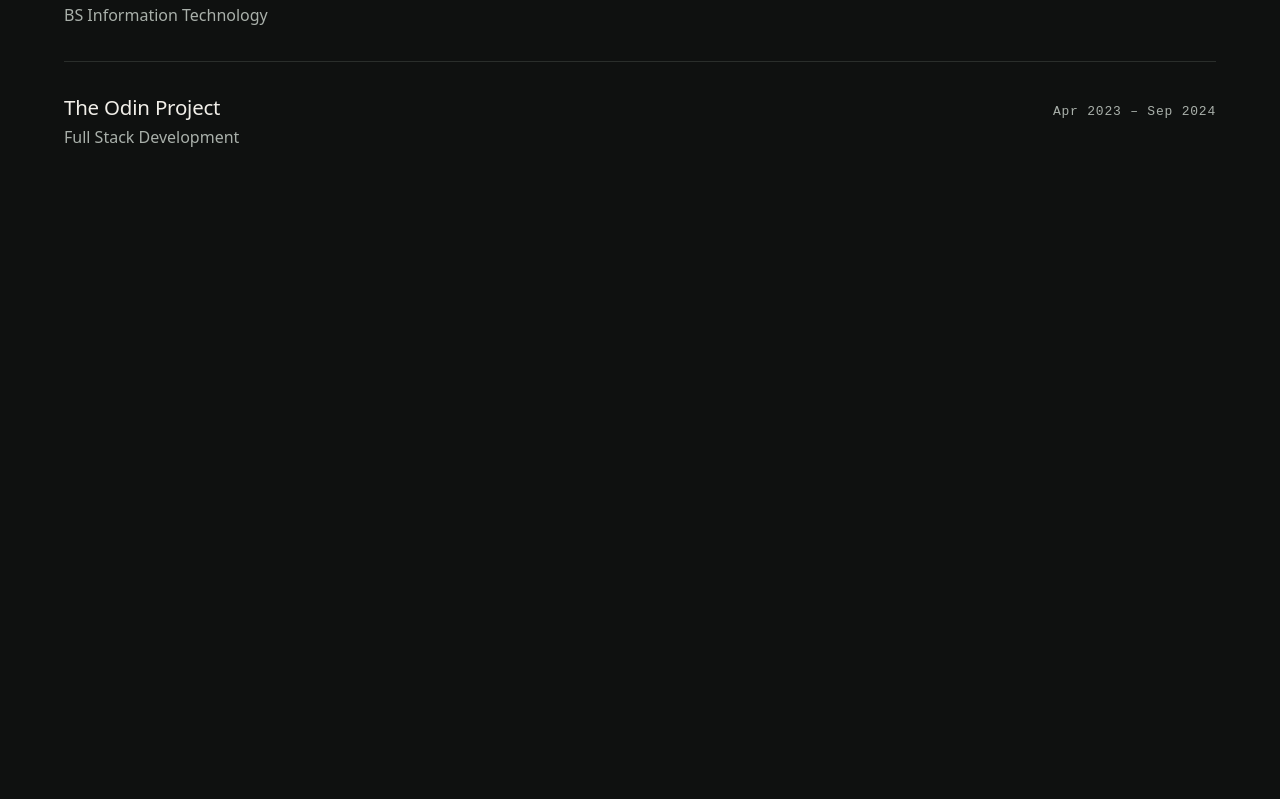
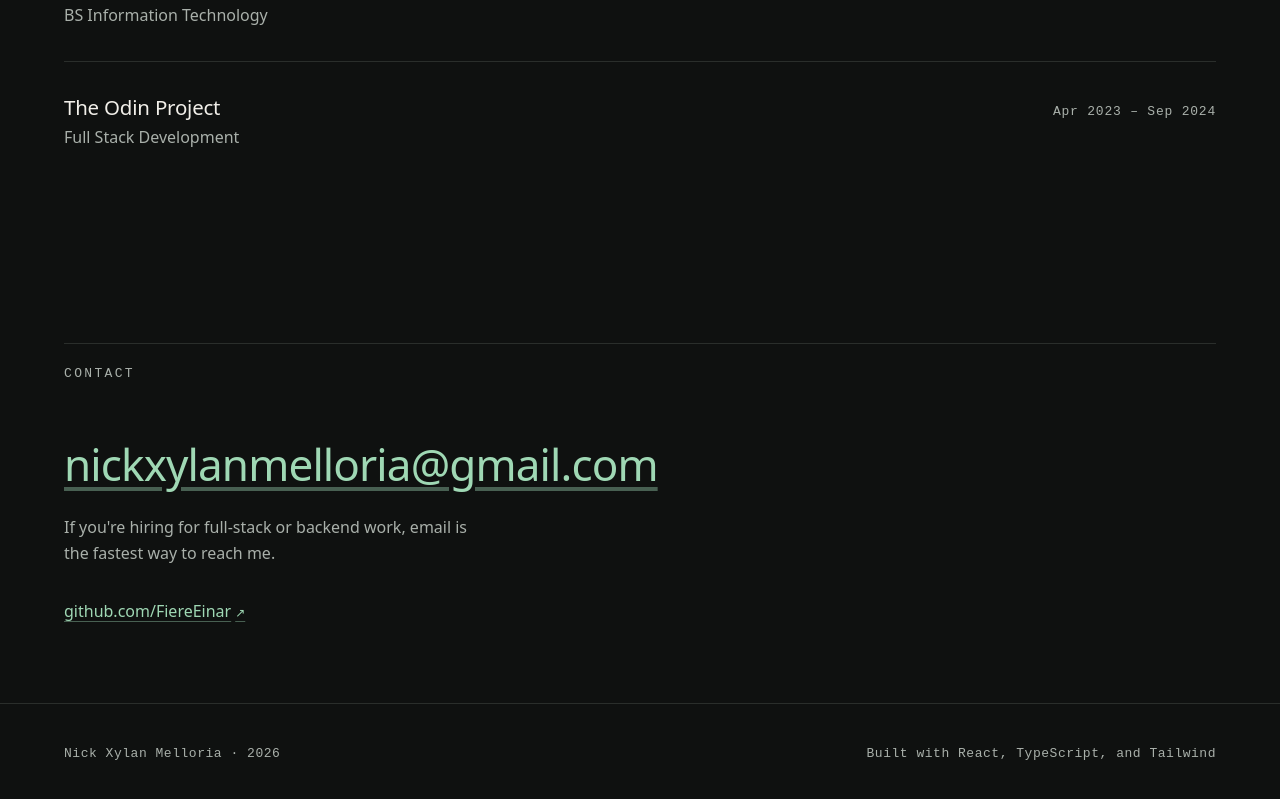
Before and after one commit to FiereEinar/personal-portfolio, a React (Vite) app: page / in a window 1280 px wide. Shown: the part 4449-5248 px from the top of the page. Before the commit the page ends 4712 px from the top, so only its background shows below. Built offline with nearby package versions, Linux system fonts and the light colour scheme.

Commit message:
feat: add contact section and footer

```diff
--- a/src/App.tsx
+++ b/src/App.tsx
@@ -1,3 +1,4 @@
+import Contact, { Footer } from "./components/Contact";
 import Education from "./components/Education";
 import Experience from "./components/Experience";
 import Hero from "./components/Hero";
@@ -29,7 +30,11 @@ export default function App() {
         <Reveal>
           <Education />
         </Reveal>
+        <Reveal>
+          <Contact />
+        </Reveal>
       </main>
+      <Footer />
     </>
   );
 }
--- /dev/null
+++ b/src/components/Contact.tsx
@@ -0,0 +1,61 @@
+import { profile } from "../data/profile";
+
+export default function Contact() {
+  return (
+    <section
+      id="contact"
+      aria-labelledby="contact-heading"
+      className="scroll-mt-20 px-6 py-16 mid:px-10 mid:py-20"
+    >
+      <div className="mx-auto max-w-6xl">
+        <h2
+          id="contact-heading"
+          className="border-t border-line pt-5 font-mono text-[0.8125rem] tracking-[0.18em] text-muted uppercase"
+        >
+          Contact
+        </h2>
+
+        <div className="mt-10 mid:mt-14">
+          <a
+            href={`mailto:${profile.email}`}
+            className="inline-block max-w-full text-[clamp(1.375rem,4vw,2.75rem)] leading-[1.15] tracking-[-0.02em] text-accent underline decoration-accent/40 underline-offset-[6px] transition-colors duration-[120ms] [overflow-wrap:anywhere] hover:decoration-accent"
+          >
+            {profile.email}
+          </a>
+
+          <p className="mt-6 max-w-[46ch] text-base leading-[1.65] text-muted">
+            If you're hiring for full-stack or backend work, email is the fastest
+            way to reach me.
+          </p>
+
+          <a
+            href={profile.github}
+            target="_blank"
+            rel="noopener noreferrer"
+            className="mt-8 inline-block text-base text-accent underline decoration-accent/40 underline-offset-4 transition-colors duration-[120ms] hover:decoration-accent"
+          >
+            github.com/FiereEinar
+            <span aria-hidden="true" className="ml-1 font-mono text-xs">
+              ↗
+            </span>
+          </a>
+        </div>
+      </div>
+    </section>
+  );
+}
+
+export function Footer() {
+  const year = new Date().getFullYear();
+
+  return (
+    <footer className="border-t border-line px-6 py-10 mid:px-10">
+      <div className="mx-auto flex max-w-6xl flex-col gap-3 font-mono text-[0.8125rem] tracking-[0.04em] text-muted mid:flex-row mid:items-center mid:justify-between">
+        <p>
+          {profile.name} · {year}
+        </p>
+        <p>Built with React, TypeScript, and Tailwind</p>
+      </div>
+    </footer>
+  );
+}
```
Also changed, not shown: 1 other file (tests, documents, lock files or other folders).
